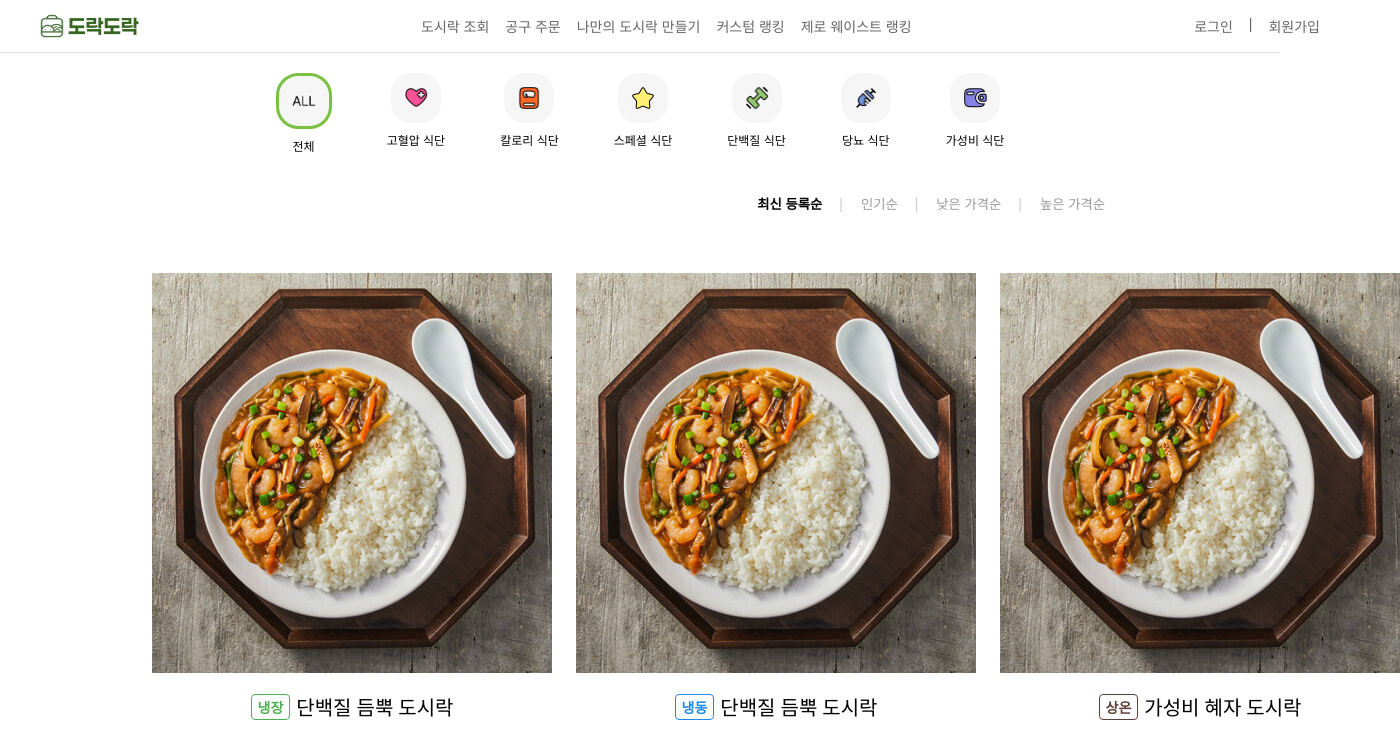
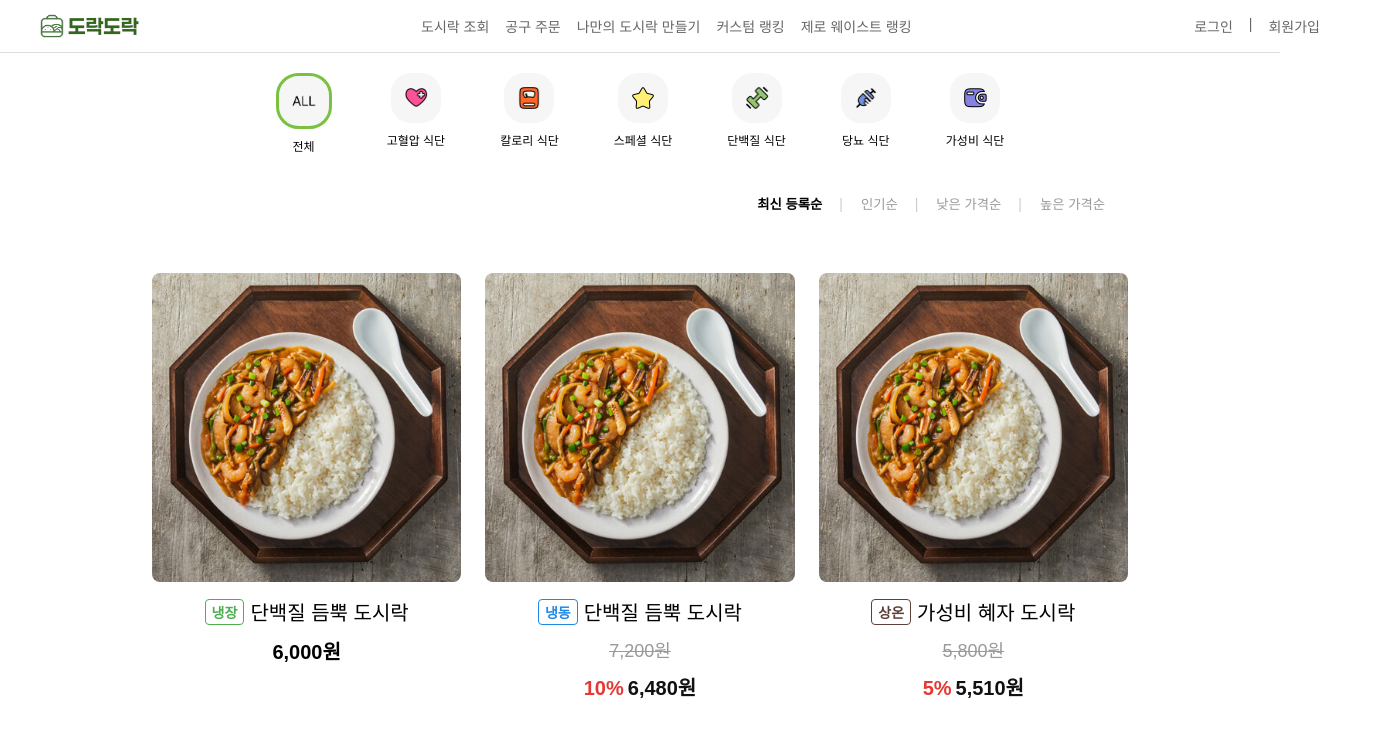
Before and after one commit to dorakdorak/dorakdorak-frontend, a React (Vite) app: page /menu in a window 1280 px wide. Shown: the top 733 px of the page, 1400 px wide, since content can reach past the window. Built offline with nearby package versions, Linux system fonts and the light colour scheme; a web font is replaced by a local one.

Commit message:
[REFACTOR] 리스트페이지 관련 CSS 수정 (#18)

```diff
--- a/src/components/list/DosirakCard.tsx
+++ b/src/components/list/DosirakCard.tsx
@@ -1,5 +1,5 @@
 import { DosirakItem } from "@/types/DosirakList";
-import "@/css/list/DosirakCard.css";
+import styles from "@/css/list/DosirakCard.module.css";
 import { getStorageTypeLabel } from "@/utils/storageType";
 import { Link } from "react-router-dom";
 
@@ -17,29 +17,37 @@ function DosirakCard({ item }: Props) {
   return (
     <Link
       to={`/detail/${dosirakId}`}
-      className="dosirak-card"
+      className={styles.dosirakCard}
       style={{ textDecoration: "none", color: "inherit" }}
     >
-      <div className="dosirak-image-wrapper">
-        <img src={imageUrl} alt={name} className="dosirak-image" />
+      <div className={styles.dosirakImageWrapper}>
+        <img src={imageUrl} alt={name} className={styles.dosirakImage} />
       </div>
-      <div className="dosirak-card-name">
-        <span className={`dosirak-card-storage-label ${storageType.toLowerCase()}`}>
+
+      <div className={styles.dosirakCardName}>
+        <span
+          className={`${styles.dosirakCardStorageLabel} ${storageType.toLowerCase()}`}
+        >
           {getStorageTypeLabel(storageType)}
         </span>
-        <span className="dosirak-card-name-text">{name}</span>
+        <span className={styles.dosirakCardNameText}>{name}</span>
       </div>
-      <div className="dosirak-card-price">
+
+      <div className={styles.dosirakCardPrice}>
         {hasDiscount ? (
           <>
-            <div className="dosirak-card-original-price">{price.toLocaleString()}원</div>
-            <div className="dosirak-card-discount-rate">{discountRate}%</div>
-            <div className="dosirak-card-discounted-price">
+            <div className={styles.dosirakCardOriginalPrice}>
+              {price.toLocaleString()}원
+            </div>
+            <div className={styles.dosirakCardDiscountRate}>{discountRate}%</div>
+            <div className={styles.dosirakCardDiscountedPrice}>
               {discountedPrice.toLocaleString()}원
             </div>
           </>
         ) : (
-          <div className="dosirak-card-normal-price">{price.toLocaleString()}원</div>
+          <div className={styles.dosirakCardNormalPrice}>
+            {price.toLocaleString()}원
+          </div>
         )}
       </div>
     </Link>
--- a/src/components/list/DosirakList.tsx
+++ b/src/components/list/DosirakList.tsx
@@ -1,10 +1,10 @@
 import DosirakCard from "@/components/list/DosirakCard";
 import { DosirakItem } from "@/types/DosirakList";
-import "@/css/list/DosirakList.css";
+import styles from "@/css/list/DosirakList.module.css";
 
 function DosirakList({ items }: { items: DosirakItem[] }) {
   return (
-    <div className="dosirak-list">
+    <div className={styles.dosirakList}>
       {items.map((item) => (
         <DosirakCard key={item.dosirakId} item={item} />
       ))}
--- a/src/css/list/DosirakCard.css
+++ /dev/null
@@ -1,69 +0,0 @@
-.dosirak-card-name {
-  margin-top: 15px;
-  font-size: 20px;
-  font-weight: 600;
-  /* text-align: center; */
-  display: flex;
-  align-items: center;
-  gap: 6px;
-  justify-content: center;
-}
-
-.dosirak-card-price {
-  margin-top: 10px;
-  text-align: center;
-}
-
-.dosirak-card-normal-price {
-  font-size: 20px;
-  font-weight: 600;
-}
-
-.dosirak-card-original-price {
-  font-size: 18px;
-  color: #999;
-  text-decoration: line-through;
-  margin-bottom: 10px;
-}
-
-.dosirak-card-discount-rate {
-  font-size: 20px;
-  color: #e53935;
-  font-weight: bold;
-  display: inline;
-  margin-right: 4px;
-}
-
-.dosirak-card-discounted-price {
-  font-size: 20px;
-  color: #111;
-  font-weight: bold;
-  display: inline;
-}
-
-.dosirak-card-storage-label {
-  font-size: 14px;
-  padding: 2px 6px;
-  border-radius: 4px;
-  font-weight: 600;
-  border: 1.6px solid;
-}
-
-.dosirak-card-storage-label.rt {
-  color: #5d4037;
-  border-color: #5d4037;
-}
-
-.dosirak-card-storage-label.r {
-  color: #4caf50;
-  border-color: #4caf50;
-}
-
-.dosirak-card-storage-label.f {
-  color: #1e88e5;
-  border-color: #1e88e5;
-}
-
-.dosirak-card-name-text {
-  font-weight: 500;
-}
--- /dev/null
+++ b/src/css/list/DosirakCard.module.css
@@ -0,0 +1,97 @@
+.dosirakCard {
+  font-family: "Pretendard", sans-serif;
+  display: flex;
+  flex-direction: column;
+  align-items: center;
+  text-align: center;
+  text-decoration: none;
+  color: inherit;
+  padding-bottom: 10px;
+}
+
+.dosirakImageWrapper {
+  aspect-ratio: 1 / 1;
+  width: 100%;
+  max-width: 350px;
+  overflow: hidden;
+  border-radius: 8px;
+}
+
+.dosirakImage {
+  width: 100%;
+  height: auto;
+  transition: transform 0.3s ease;
+}
+
+.dosirakImage:hover {
+  transform: scale(1.1);
+}
+
+.dosirakCardName {
+  margin-top: 15px;
+  font-size: 20px;
+  font-weight: 600;
+  display: flex;
+  align-items: center;
+  gap: 6px;
+  justify-content: center;
+}
+
+.dosirakCardNameText {
+  font-weight: 500;
+}
+
+.dosirakCardPrice {
+  margin-top: 10px;
+  text-align: center;
+}
+
+.dosirakCardNormalPrice {
+  font-size: 20px;
+  font-weight: 600;
+}
+
+.dosirakCardOriginalPrice {
+  font-size: 18px;
+  color: #999;
+  text-decoration: line-through;
+  margin-bottom: 10px;
+}
+
+.dosirakCardDiscountRate {
+  font-size: 20px;
+  color: #e53935;
+  font-weight: bold;
+  display: inline;
+  margin-right: 4px;
+}
+
+.dosirakCardDiscountedPrice {
+  font-size: 20px;
+  color: #111;
+  font-weight: bold;
+  display: inline;
+}
+
+.dosirakCardStorageLabel {
+  font-size: 14px;
+  padding: 2px 6px;
+  border-radius: 4px;
+  font-weight: 600;
+  border: 1.6px solid;
+}
+
+:global(.r) {
+  color: #4caf50;
+  border-color: #4caf50;
+}
+
+:global(.rt) {
+  color: #5d4037;
+  border-color: #5d4037;
+}
+
+:global(.f) {
+  color: #1e88e5;
+  border-color: #1e88e5;
+}
--- a/src/css/list/DosirakList.css
+++ b/src/css/list/DosirakList.module.css
@@ -1,4 +1,4 @@
-.dosirak-list {
+.dosirakList {
   display: grid;
   grid-template-columns: repeat(3, 1fr);
   gap: 24px;
@@ -6,13 +6,13 @@
 }
 
 @media (max-width: 1024px) {
-  .dosirak-list {
+  .dosirakList {
     grid-template-columns: repeat(2, 1fr);
   }
 }
 
 @media (max-width: 600px) {
-  .dosirak-list {
+  .dosirakList {
     grid-template-columns: 1fr;
   }
 }
--- a/src/css/list/Menu.css
+++ b/src/css/list/Menu.module.css
@@ -1,10 +1,10 @@
-.menu-container {
+.menuContainer {
   max-width: 1200px;
   margin: 0 auto;
   padding: 0 24px;
 }
 
-.menu-sort-wrapper {
+.menuSortWrapper {
   display: flex;
   justify-content: flex-end;
   margin-bottom: 16px;
--- a/src/pages/Menu.tsx
+++ b/src/pages/Menu.tsx
@@ -7,7 +7,8 @@ import CategoryList from "@/components/common/category/CategoryList";
 import SortOptions from "@/components/common/SortOptions";
 import { mockDosiraks } from "@/mock/DosirakListMockData";
 import DosirakList from "@/components/list/DosirakList";
-import "@/css/list/Menu.css";
+import styles from "@/css/list/Menu.module.css";
+
 function Menu() {
   const [selectedFilter, setSelectedFilter] = useState<FilterType>("ALL");
   const [selectedSort, setSelectedSort] = useState<SortType>("LATEST");
@@ -25,9 +26,9 @@ function Menu() {
   }, [selectedFilter, selectedSort]);
 
   return (
-    <div className="menu-container">
+    <div className={styles.menuContainer}>
       <CategoryList selectedFilter={selectedFilter} onSelectFilter={setSelectedFilter} />
-      <div className="menu-sort-wrapper">
+      <div className={styles.menuSortWrapper}>
         <SortOptions selectedSort={selectedSort} onSelectSort={setSelectedSort} />
       </div>
       <DosirakList items={dosiraks} />
```
